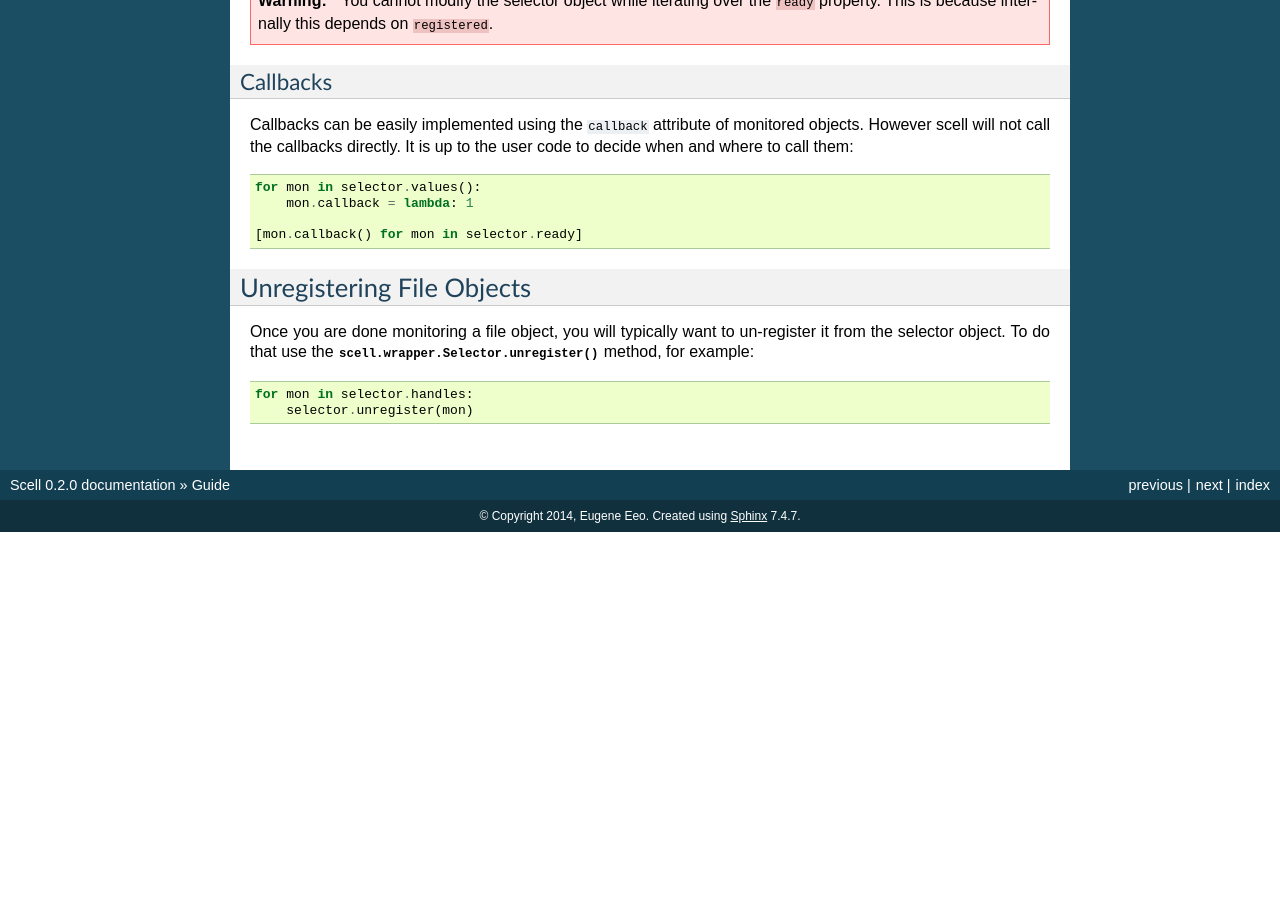
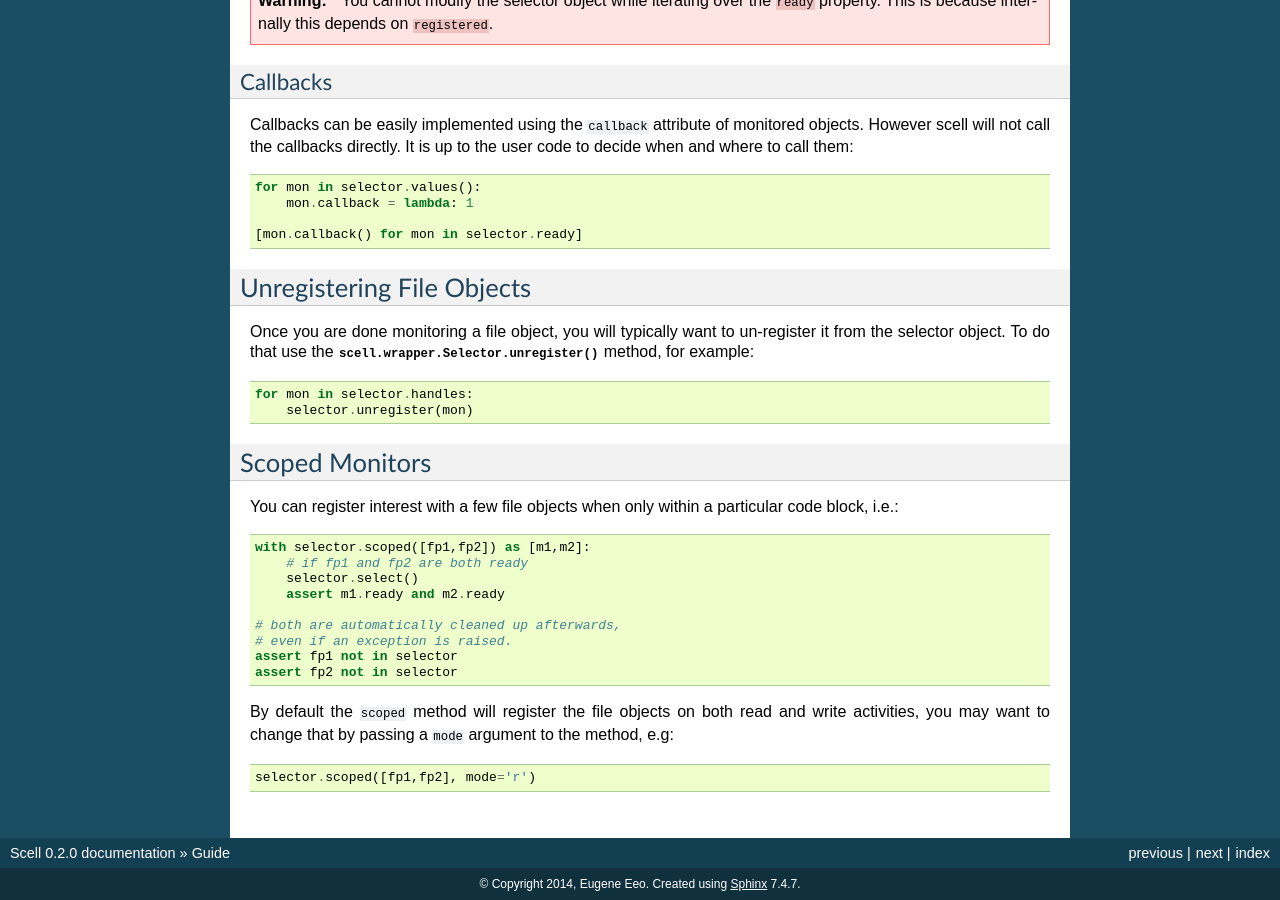
Before and after one commit to eugene-eeo/scell, a Sphinx documentation site: the page built from docs/guide.rst, in a window 1280 px wide and 900 px high, scrolled down 1560 px. Built offline with Sphinx 7.4.7, drawn with Linux system fonts in a browser that asks for light colours; pages that are not in the unit, such as notebooks, are missing from menus; before the commit the page ends 2092 px from its top, so only the background shows below that.

Commit message:
update docs

```diff
--- a/docs/guide.rst
+++ b/docs/guide.rst
@@ -129,7 +129,37 @@ Unregistering File Objects
 Once you are done monitoring a file object, you will
 typically want to un-register it from the selector
 object. To do that use the :meth:`scell.wrapper.Selector.unregister`
-method, for example::
+method, for example:
+
+.. code-block:: python
 
     for mon in selector.handles:
         selector.unregister(mon)
+
+
+Scoped Monitors
+---------------
+
+You can register interest with a few file objects when
+only within a particular code block, i.e.:
+
+.. code-block:: python
+
+    with selector.scoped([fp1,fp2]) as [m1,m2]:
+        # if fp1 and fp2 are both ready
+        selector.select()
+        assert m1.ready and m2.ready
+
+    # both are automatically cleaned up afterwards,
+    # even if an exception is raised.
+    assert fp1 not in selector
+    assert fp2 not in selector
+
+By default the ``scoped`` method will register the
+file objects on both read and write activities, you
+may want to change that by passing a ``mode`` argument
+to the method, e.g:
+
+.. code-block:: python
+
+    selector.scoped([fp1,fp2], mode='r')
```
